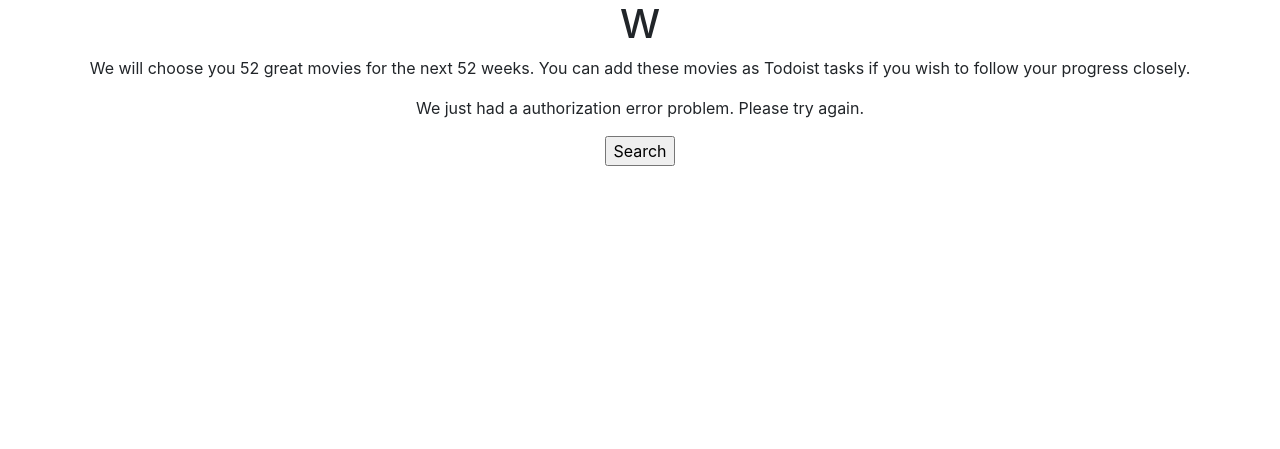
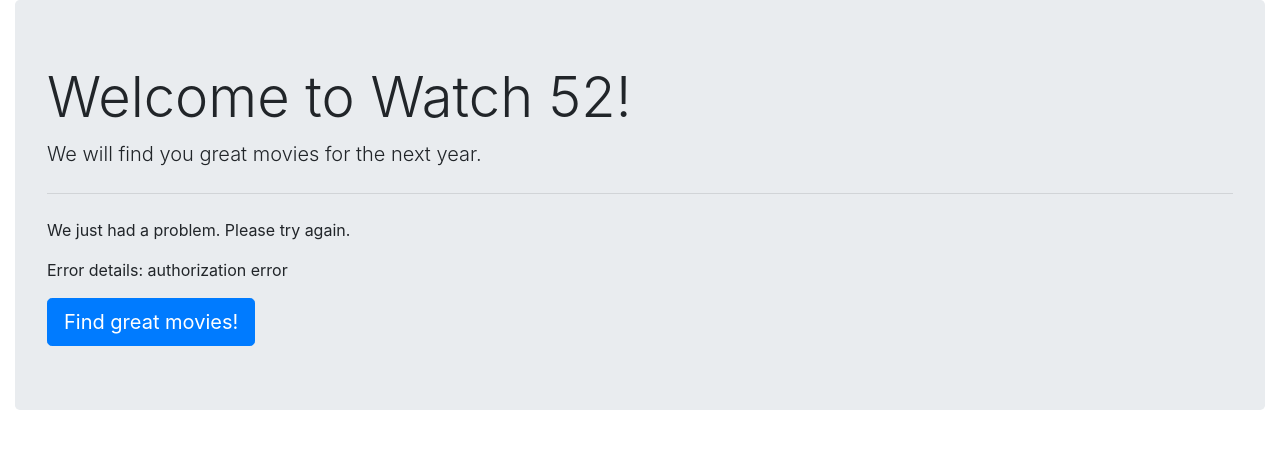
Before and after one commit to karatugo/watch-52, a Flask app: page /todoist-success in a window 1280 px wide. Shown: the top 449 px of the page. Run offline with Flask 2, Linux system fonts and the light colour scheme; some libraries are stand-ins or nearby versions.

Commit message:
Fix some bugs
* Fix flake8 errors

* Refactor app.py

* Polish HTML files

* Update error and success messages

* Create Procfile

* Add heroku

```diff
--- a/app.py
+++ b/app.py
@@ -1,13 +1,12 @@
 import datetime
 import imdb
-import json
 import os
 import random
 import requests
 import todoist
 
 from dotenv import load_dotenv
-from flask import Flask, jsonify, redirect, render_template, request, session, url_for
+from flask import Flask, redirect, render_template, request, session, url_for
 
 app = Flask(__name__)
 load_dotenv()
@@ -16,38 +15,38 @@
 
 # https://flask.palletsprojects.com/en/1.1.x/quickstart/#sessions
 app.secret_key = os.getenv("SECRET_KEY")
-head_title = "Watch 52"
+head_title = "Welcome to Watch 52!"
 
 
 @app.route("/add-todoist", methods=["POST", "GET"])
 def add_todoist():
     if request.method == "POST":
         try:
-            # test_token = os.getenv("TODOIST_TEST_TOKEN")
-            todoist_auth_url = "https://todoist.com/oauth/authorize?client_id=" + \
-                os.getenv("TODOIST_CLIENT_ID") + \
-                "&scope=data:read_write,data:delete&state=" + app.secret_key
+            todoist_auth_url = "https://todoist.com/oauth/authorize" + \
+                f"?client_id={os.getenv('TODOIST_CLIENT_ID')}" + \
+                f"&scope=data:read_write&state={app.secret_key}"
             return redirect(todoist_auth_url)
         except Exception as e:
-            print(e)
-            return "fail"
+            return redirect(url_for("error", error=e))
 
 
 def generate_movie_data(top_movies, random_numbers):
     today = datetime.date.today()
     week_number = 1
     movie_data = []
+
     for n in random_numbers:
+        due = today + datetime.timedelta(days=7*week_number)
         movie_data.append(
             {
-                "due_date": str(today + datetime.timedelta(days=7*week_number)),
+                "due_date": str(due),
                 "rating": top_movies[n]["rating"],
                 "title": top_movies[n]["title"],
                 "week": week_number,
                 "year": top_movies[n]["year"],
             })
+        week_number += 1
 
-        week_number += 1
     return movie_data
 
 
@@ -63,46 +62,68 @@
     if request.method == "POST":
         try:
             movie_data = get_movie_data()
-            session['movie_data'] = movie_data # json.dumps(movie_data, indent=4, sort_keys=True, default=str)
+            session['movie_data'] = movie_data
         except imdb.IMDbError as e:
             return redirect(url_for("error", error=e))
         except Exception as e:
             return redirect(url_for("error", error=e))
 
-        return render_template("movies.html", head_title="Your Movies", movies=movie_data)
+        return render_template("movies.html",
+                               head_title="Your Movies",
+                               movies=movie_data)
     else:
         return redirect("/")
 
 
+def fetch_access_token(code):
+    url = 'https://todoist.com/oauth/access_token'
+    todoist_auth_data = {
+        'client_id': os.getenv("TODOIST_CLIENT_ID"),
+        'client_secret': os.getenv("TODOIST_CLIENT_SECRET"),
+        'code': code
+    }
+
+    try:
+        response = requests.post(url, data=todoist_auth_data)
+        response = response.json()
+        access_token = response["access_token"]
+        return access_token
+    except Exception as e:
+        return redirect(url_for("error", error=e))
+
+
+def create_todoist_tasks(access_token):
+    api = todoist.TodoistAPI(access_token)
+    project = api.projects.add("Watch 52")
+
+    for m in session['movie_data']:
+        api.items.add(m["title"],
+                      project_id=project['id'],
+                      due={'string': m["due_date"]})
+    api.commit()
+
+
 @app.route('/todoist-success', methods=["POST", "GET"])
 def todoist_success():
-    # print(request)
     state = request.args.get("state")
     if state != app.secret_key:
         return render_template("error.html",
                                head_title=head_title,
                                error="authorization error")
 
-    code = request.args.get("code")
-    url = 'https://todoist.com/oauth/access_token'
-    todoist_auth_data = {
-        'client_id': os.getenv("TODOIST_CLIENT_ID"),
-        'client_secret': os.getenv("TODOIST_CLIENT_SECRET"),
-        'code': code
-        }
-
-    response = requests.post(url, data=todoist_auth_data)
-    response = response.json()
-    access_token = response["access_token"]
+    try:
+        access_token = fetch_access_token(request.args.get("code"))
+    except Exception:
+        return render_template("error.html",
+                               head_title=head_title,
+                               error="authorization error")
 
     if "movie_data" in session:
-        api = todoist.TodoistAPI(access_token)
-        project = api.projects.add("watch-52")
-
-        for m in session['movie_data']:
-            task = api.items.add(m["title"], project_id=project['id'], due={'string': m["due_date"]})
-            # task.update(due={'string': m["due_date"]})
-        api.commit()
+        create_todoist_tasks(access_token)
+    else:
+        return render_template("error.html",
+                               head_title=head_title,
+                               error="session error")
 
     return render_template("success.html",
                            head_title="Your Todoist tasks are created.")
--- a/templates/base.html
+++ b/templates/base.html
@@ -12,8 +12,8 @@
   </head>
   <body>
       <div class="container-fluid">
+        {% block extra_content %}{% endblock %}
         {% block body %}{% endblock %}
-        {% block extra_content %}{% endblock %}
       </div>
     </body>
 </html>
--- a/templates/index.html
+++ b/templates/index.html
@@ -1,20 +1,16 @@
-{% extends "base.html" %}
-
-{% block body %}
+{% extends "base.html" %} {% block body %}
 <div class="content">
-    <h1 style="text-align: center;">W</h1>
-    <div class="form" style="text-align: center;">
+    <div class="jumbotron">
+        <h3 class="display-4">{{ head_title }}</h3>
+        <p class="lead">We will find you great movies for the next year.</p>
+        <hr class="my-4"> {% if error %}
+        <p>We just had a problem. Please try again.</p>
+        <p>Error details: {{ error }}</p>
+        {% else %}
+        <p>You can add these movies as <a href='https://todoist.com' target="_blank">Todoist</a> tasks if you wish to follow your progress closely.</p>
+        {% endif %}
         <form action="/movies" method="POST">
-            <p>
-                We will choose you 52 great movies for the next 52 weeks.
-                You can add these movies as Todoist tasks if you wish
-                to follow your progress closely.
-
-            </p>
-            {% if error %}
-            <p>We just had a {{ error }} problem. Please try again.</p>
-            {%endif %}
-            <input type="submit" value="Search">
+            <input class="btn btn-primary btn-lg" type="submit" value="Find great movies!">
         </form>
     </div>
 </div>
```
Also changed, not shown: templates/movies.html (+8 -7 lines), templates/success.html (+10 -4 lines), 3 other files.
